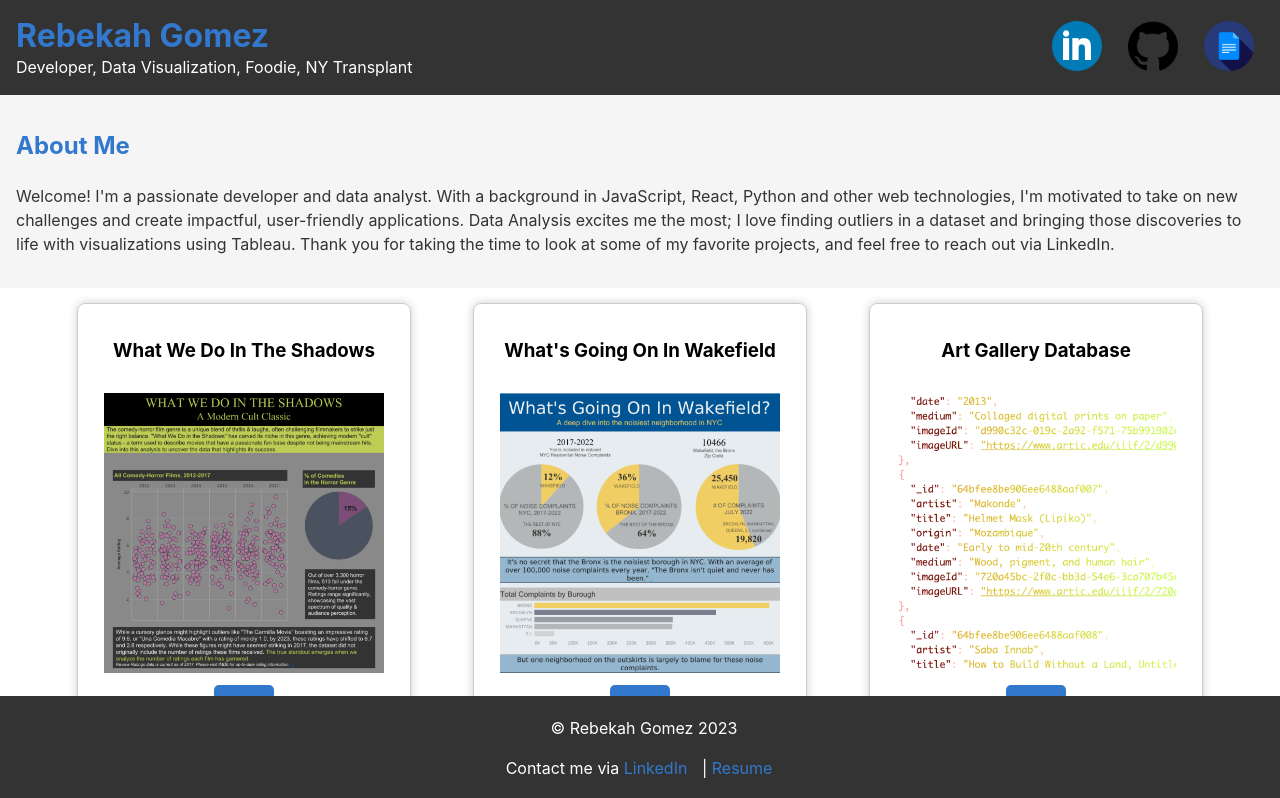
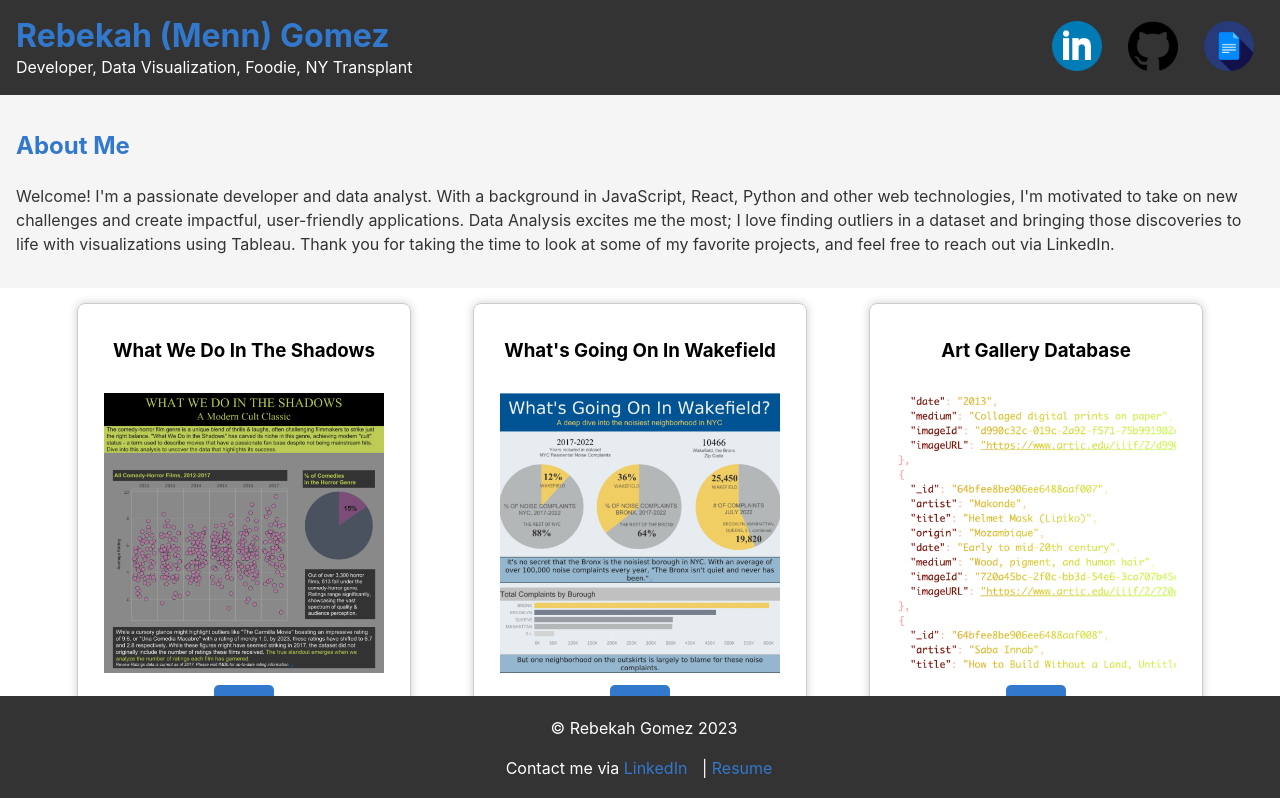
Before and after one commit to RebekahGomez/portfolio, a React (Create React App) app: page / in a window 1280 px wide. Shown: the top 798 px of the page. Built offline with nearby package versions, Linux system fonts and the light colour scheme.

Commit message:
name change in Navabar

```diff
--- a/src/components/Navbar/Navbar.js
+++ b/src/components/Navbar/Navbar.js
@@ -8,7 +8,7 @@ const Navbar = () => {
   return (
     <nav className="navbar">
       <div className="navbar-brand">
-        <h1>Rebekah Gomez</h1>
+        <h1>Rebekah (Menn) Gomez</h1>
         <p>Developer, Data Visualization, Foodie, NY Transplant</p>
       </div>
       <div className="navbar-links">
```
